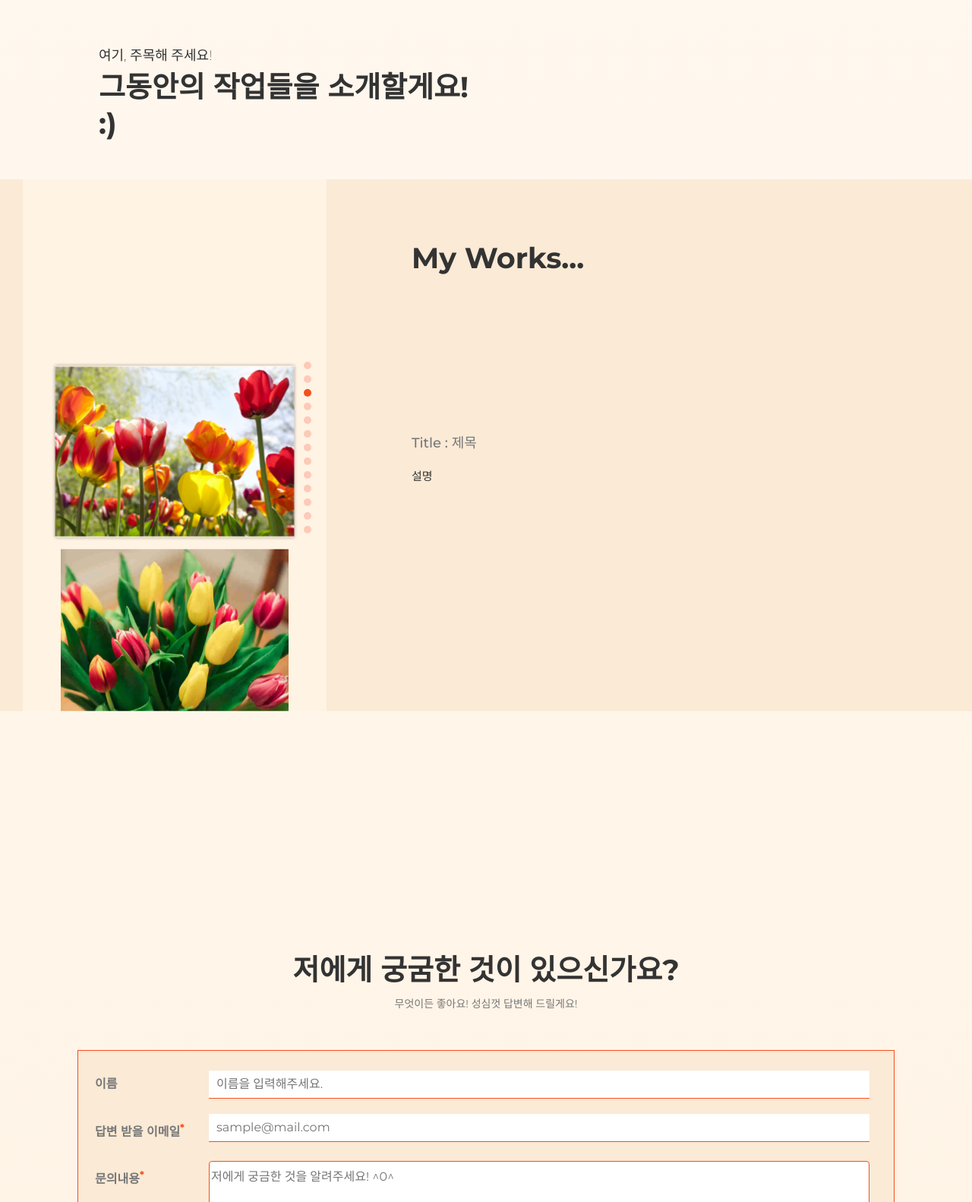
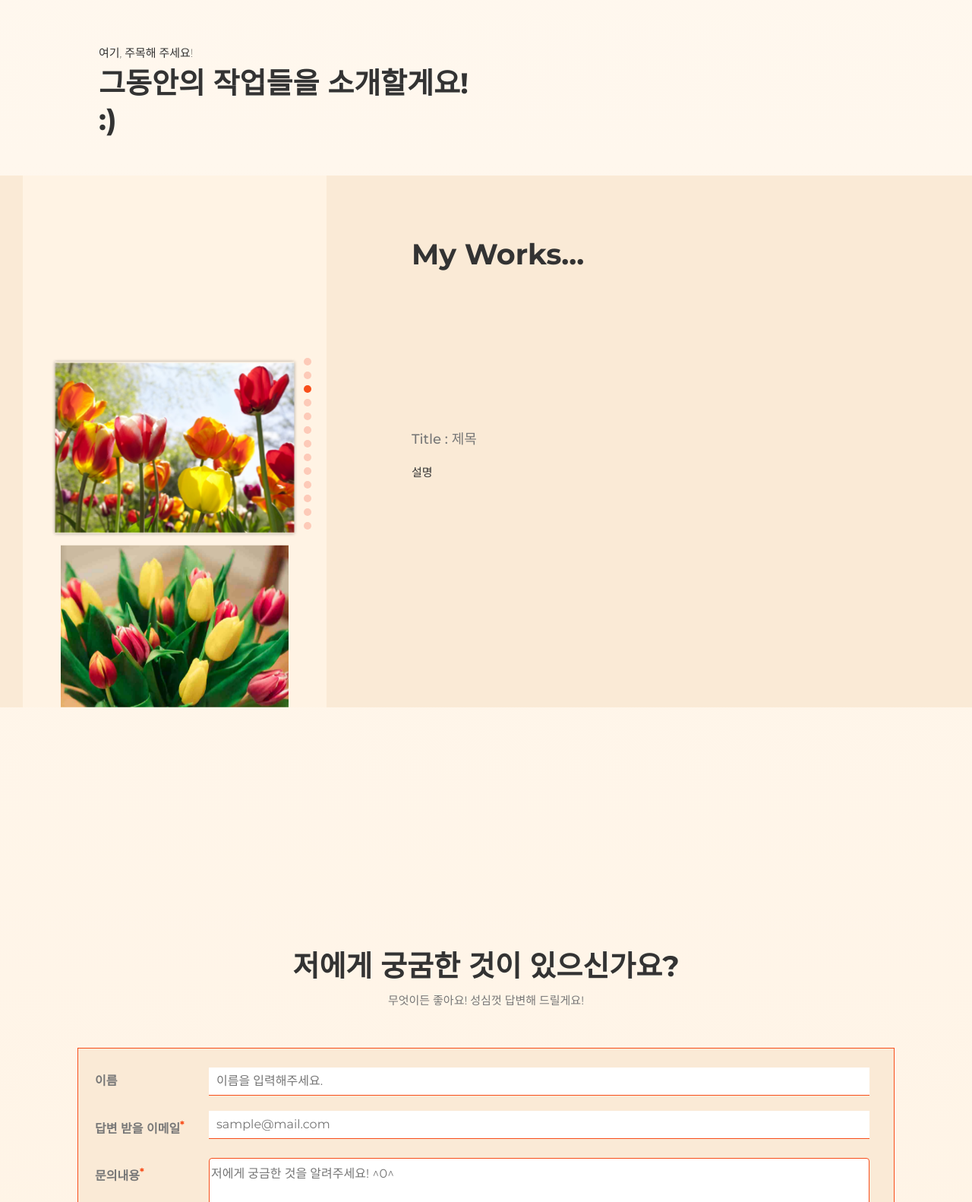
Before and after one commit to Merring/Minju_kim_Portfolio, a plain HTML site: page index.html in a window 1280 px wide. Shown: the part 3650-5232 px from the top of the page at 76% size. Drawn offline with nearby package versions, Linux system fonts and the light colour scheme.

Commit message:
third_commit

```diff
--- a/css/style.css
+++ b/css/style.css
@@ -122,7 +122,7 @@ main #bg_img .bottom_txt p{border-left: 2px solid #f84e1a; font-size: 12px; padd
 
 
 #works .left_txt{width: 60%; word-break: normal; padding: 0 130px;}
-#works .left_txt > p{font-size: 18px; font-weight: 200; background-position: 10px;}
+#works .left_txt > p{font-size: 15px; font-weight: 200; background-position: 10px;}
 #works .left_txt h3{padding-bottom: 50px;}
 
 
@@ -175,7 +175,7 @@ main #bg_img .bottom_txt p{border-left: 2px solid #f84e1a; font-size: 12px; padd
 /* Contact part */
 #contact{width: 100%; margin: 0 auto; padding: 10px 100px; text-align: center;}
 #contact h2{padding-bottom: 10px;}
-#contact > p{font-weight: 400; font-size: 14px; line-height: 1.5; color: #777; padding-bottom: 50px;}
+#contact > p{font-weight: 400; font-size: 15px; line-height: 1.5; color: #777; padding-bottom: 50px;}
 
 
 #contact .formlist{padding: 10px;}
```
